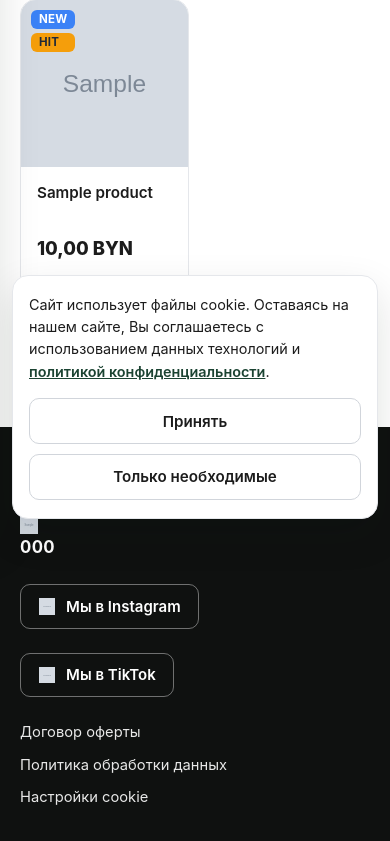
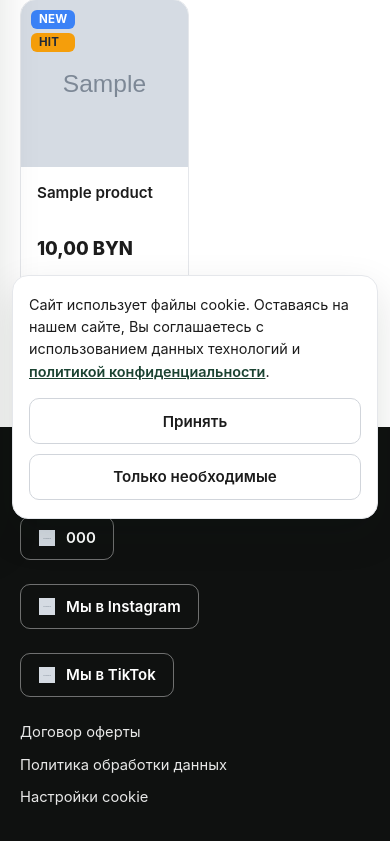
Before and after one commit to Xumpocmb/Edver-shop, a Django app: page /catalog/ in a window 390 px wide. Shown: the part 313-1154 px from the top of the page. Run offline with Django 5.2, Linux system fonts and the light colour scheme; tables that the repository leaves empty hold one stand-in row (values such as "Sample post"); grey boxes marked "Sample" are stand-in pictures; data that the repository does not hold is empty; parts of the project's set-up code (start-up, migrations or seed data) failed here and were passed over; some libraries are stand-ins or nearby versions.

Commit message:
Style footer phone link same as social links

```diff
--- a/templates/footer.html
+++ b/templates/footer.html
@@ -4,7 +4,7 @@
     </div>
     <div class="footer-side">
         {% if phone and phone.number %}
-        <a href="tel:{{ phone.number }}" class="footer-phone" aria-label="Телефон">
+        <a href="tel:{{ phone.number }}" class="footer-social" aria-label="Телефон">
             {% if phone.icon_image %}<img src="{{ phone.icon_image.url }}" alt="" style="width: 1.1em; height: 1.1em; vertical-align: -0.15em; margin-right: .2em;">{% else %}{{ phone.icon|default:"📞" }} {% endif %}{{ phone.number }}
         </a>
         {% endif %}
```
